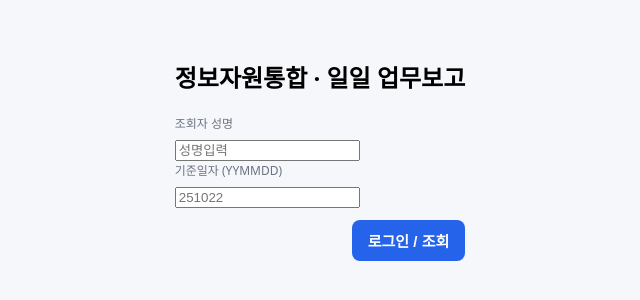
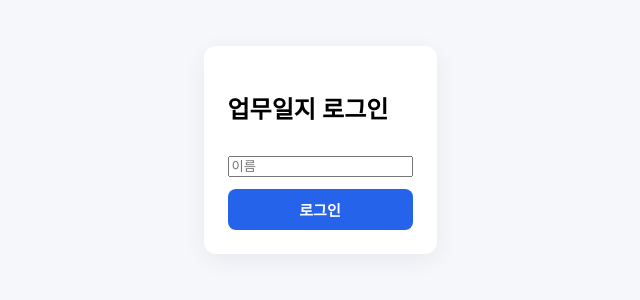
Before and after one commit to freudpark/memolog, a Next.js app: page / in a window 1280 px wide. Shown: the part 250-550 px from the top of the page, without its empty margins (320-960 px from the left). Built offline with nearby package versions, Linux system fonts and the light colour scheme.

Commit message:
Refactor login logic and simplify state management

```diff
--- a/app/page.tsx
+++ b/app/page.tsx
@@ -1,5 +1,6 @@
 'use client';
-import { useEffect, useMemo, useState } from 'react';
+import { useState } from 'react';
+import { supabase } from '@/lib/supabase';
 import DailyTable from '@/components/DailyTable';
 
 function yyyymmdd(date: Date) {
@@ -11,78 +12,54 @@ function yyyymmdd(date: Date) {
 
 export default function Page() {
   const [name, setName] = useState('');
-  const [baseDate, setBaseDate] = useState(''); // YYMMDD
   const [loggedIn, setLoggedIn] = useState(false);
+  const baseDate = yyyymmdd(new Date());
 
-  useEffect(() => {
-    const n = localStorage.getItem('memolog:name');
-    const d = localStorage.getItem('memolog:baseDate');
-    if (n) setName(n);
-    if (d) setBaseDate(d);
-    if (n && d) setLoggedIn(true);
-  }, []);
+  async function login() {
+    if (!name.trim()) return alert('이름을 입력하세요');
 
-  const fullDate = useMemo(() => {
-    if (!/^\d{6}$/.test(baseDate)) return '';
-    const dt = new Date(Number('20' + baseDate.slice(0, 2)), Number(baseDate.slice(2, 4)) - 1, Number(baseDate.slice(4, 6)));
-    return dt.toLocaleDateString();
-  }, [baseDate]);
+    const { data } = await supabase
+      .from('users')
+      .select('*')
+      .eq('name', name.trim())
+      .single();
 
-  function handleLogin() {
-    if (!name.trim()) return alert('이름을 입력하세요');
-    if (!/^\d{6}$/.test(baseDate)) return alert('날짜는 YYMMDD 형식입니다. 예: ' + yyyymmdd(new Date()));
-    localStorage.setItem('memolog:name', name.trim());
-    localStorage.setItem('memolog:baseDate', baseDate);
+    if (!data) {
+      alert('등록된 사용자만 로그인 가능합니다.');
+      return;
+    }
+
+    localStorage.setItem('name', name.trim());
     setLoggedIn(true);
   }
-  function handleLogout() { setLoggedIn(false); }
+
+  function logout() {
+    localStorage.removeItem('name');
+    setLoggedIn(false);
+  }
+
+  if (!loggedIn) {
+    return (
+      <div className="login-wrap">
+        <div className="login-box">
+          <h2>업무일지 로그인</h2>
+          <input
+            placeholder="이름"
+            value={name}
+            onChange={(e) => setName(e.target.value)}
+          />
+          <button onClick={login}>로그인</button>
+        </div>
+      </div>
+    );
+  }
 
   return (
-    <div className="container">
-      {!loggedIn ? (
-        <div className="login-wrap">
-          <div className="card">
-            <h2>정보자원통합 · 일일 업무보고</h2>
-            <div className="row">
-              <div style={{ flex: 1 }}>
-                <div className="lb">조회자 성명</div>
-                <input className="input" placeholder="성명입력" value={name} onChange={(e) => setName(e.target.value)} />
-              </div>
-              <div style={{ flex: 1 }}>
-                <div className="lb">기준일자 (YYMMDD)</div>
-                <input className="input" placeholder={yyyymmdd(new Date())} value={baseDate} onChange={(e) => setBaseDate(e.target.value)} />
-              </div>
-            </div>
-            <div style={{ display:'flex', justifyContent:'flex-end', marginTop:12 }}>
-              <button className="btn" onClick={handleLogin}>로그인 / 조회</button>
-            </div>
-          </div>
-        </div>
-      ) : (
-        <>
-          {/* 옵션 B: 상단 Summary 박스 */}
-          <div className="card" style={{ marginBottom: 16 }}>
-            <div className="row">
-              <div style={{ flex:1 }}>
-                <div className="lb">사용자</div>
-                <div style={{ fontWeight:700 }}>{name}</div>
-              </div>
-              <div style={{ flex:1 }}>
-                <div className="lb">기준일</div>
-                <div style={{ fontWeight:700 }}>{fullDate} (YYMMDD: {baseDate})</div>
-              </div>
-              <div>
-                <button className="btn" onClick={handleLogout}>로그아웃</button>
-              </div>
-            </div>
-          </div>
-
-          {/* 하이브리드 모던 테이블 */}
-          <DailyTable name={name} baseDate={baseDate} />
-
-          <div className="footer">© 일일 업무 보고 — Vercel + Supabase</div>
-        </>
-      )}
+    <div className="wrap">
+      <DailyTable name={name} baseDate={baseDate} />
+      <div className="logout-box">
+        <button onClick={logout}>로그아웃</button>
+      </div>
     </div>
   );
 }
```
